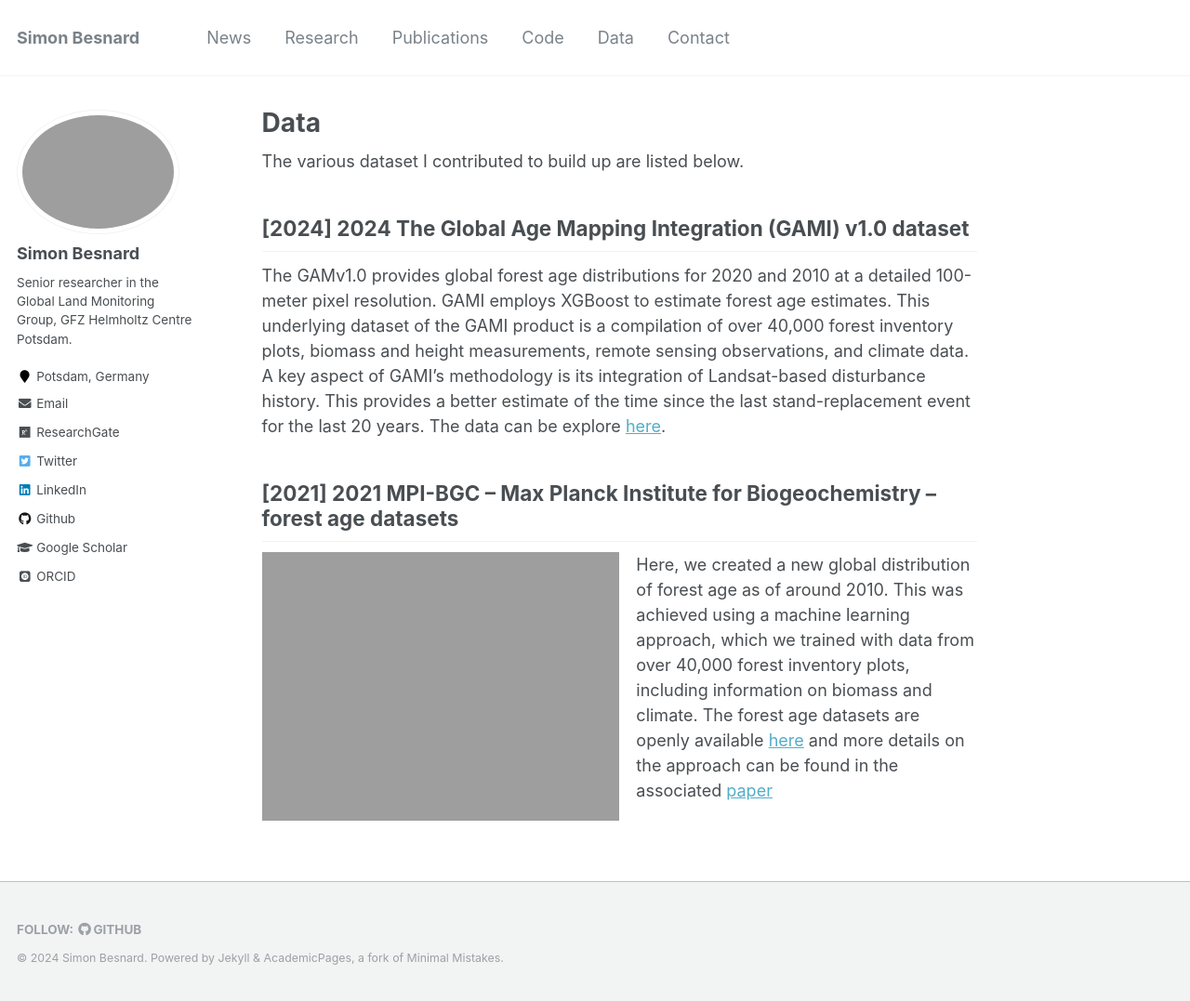
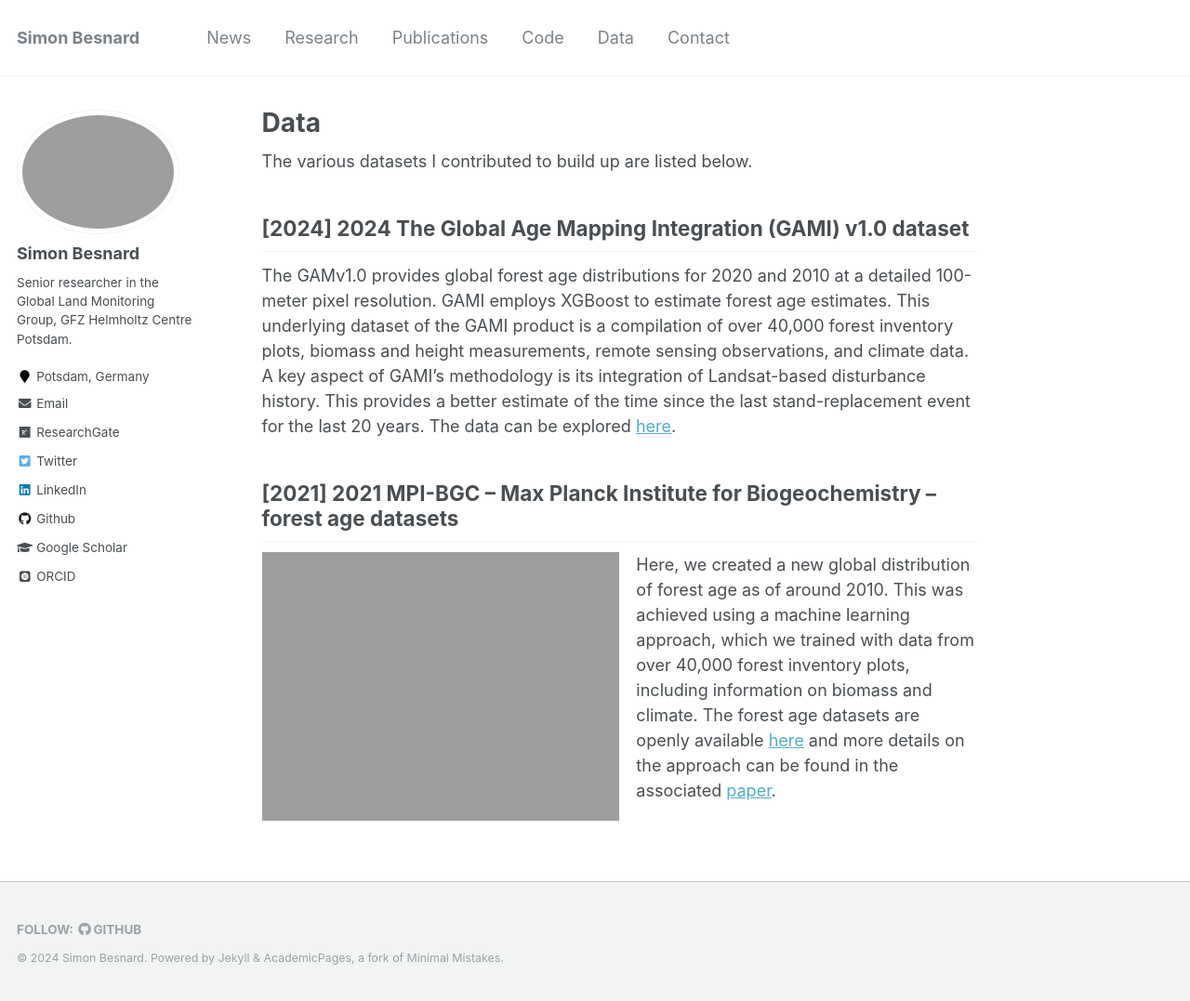
Before and after one commit to simonbesnard1/sbesnard.github.io, a Jekyll site: the page built from _pages/data.md, in a window 1280 px wide and 1077 px high. Shown: the whole window at 93% size. Built offline with Jekyll 4.4.1, drawn with Linux system fonts in a browser that asks for light colours; some web fonts are replaced.

Commit message:
fix typos

```diff
--- a/_pages/data.md
+++ b/_pages/data.md
@@ -7,11 +7,11 @@ author_profile: true
 
 {% include base_path %}
 
-The various dataset I contributed to build up are listed below.
+The various datasets I contributed to build up are listed below.
 
 ## \[2024\] 2024 The Global Age Mapping Integration (GAMI) v1.0 dataset
-The GAMv1.0 provides global forest age distributions for 2020 and 2010 at a detailed 100-meter pixel resolution. GAMI employs XGBoost to estimate forest age estimates. This underlying dataset of the GAMI product is a compilation of over 40,000 forest inventory plots, biomass and height measurements, remote sensing observations, and climate data. A key aspect of GAMI's methodology is its integration of Landsat-based disturbance history. This provides a better estimate of the time since the last stand-replacement event for the last 20 years. The data can be explore [here](https://besnardsim.users.earthengine.app/view/globalforestage).
+The GAMv1.0 provides global forest age distributions for 2020 and 2010 at a detailed 100-meter pixel resolution. GAMI employs XGBoost to estimate forest age estimates. This underlying dataset of the GAMI product is a compilation of over 40,000 forest inventory plots, biomass and height measurements, remote sensing observations, and climate data. A key aspect of GAMI's methodology is its integration of Landsat-based disturbance history. This provides a better estimate of the time since the last stand-replacement event for the last 20 years. The data can be explored [here](https://besnardsim.users.earthengine.app/view/globalforestage).
 
 ## \[2021\] 2021 MPI-BGC – Max Planck Institute for Biogeochemistry – forest age datasets
 ![MPI-BGC forest age]({{ site.url }}{{ site.baseurl }}/images/Fig6_MLP.png){: .align-left width="50%"}
-Here, we created a new global distribution of forest age as of around 2010. This was achieved using a machine learning approach, which we trained with data from over 40,000 forest inventory plots, including information on biomass and climate. The forest age datasets are openly available [here](https://doi.org/10.17871/ForestAgeBGI.2021) and more details on the approach can be found in the associated [paper](https://doi.org/10.5194/essd-13-4881-2021)
+Here, we created a new global distribution of forest age as of around 2010. This was achieved using a machine learning approach, which we trained with data from over 40,000 forest inventory plots, including information on biomass and climate. The forest age datasets are openly available [here](https://doi.org/10.17871/ForestAgeBGI.2021) and more details on the approach can be found in the associated [paper](https://doi.org/10.5194/essd-13-4881-2021).
```
Also changed, not shown: _pages/about.md (+2 -2 lines), _pages/projects.md (+2 -2 lines).
